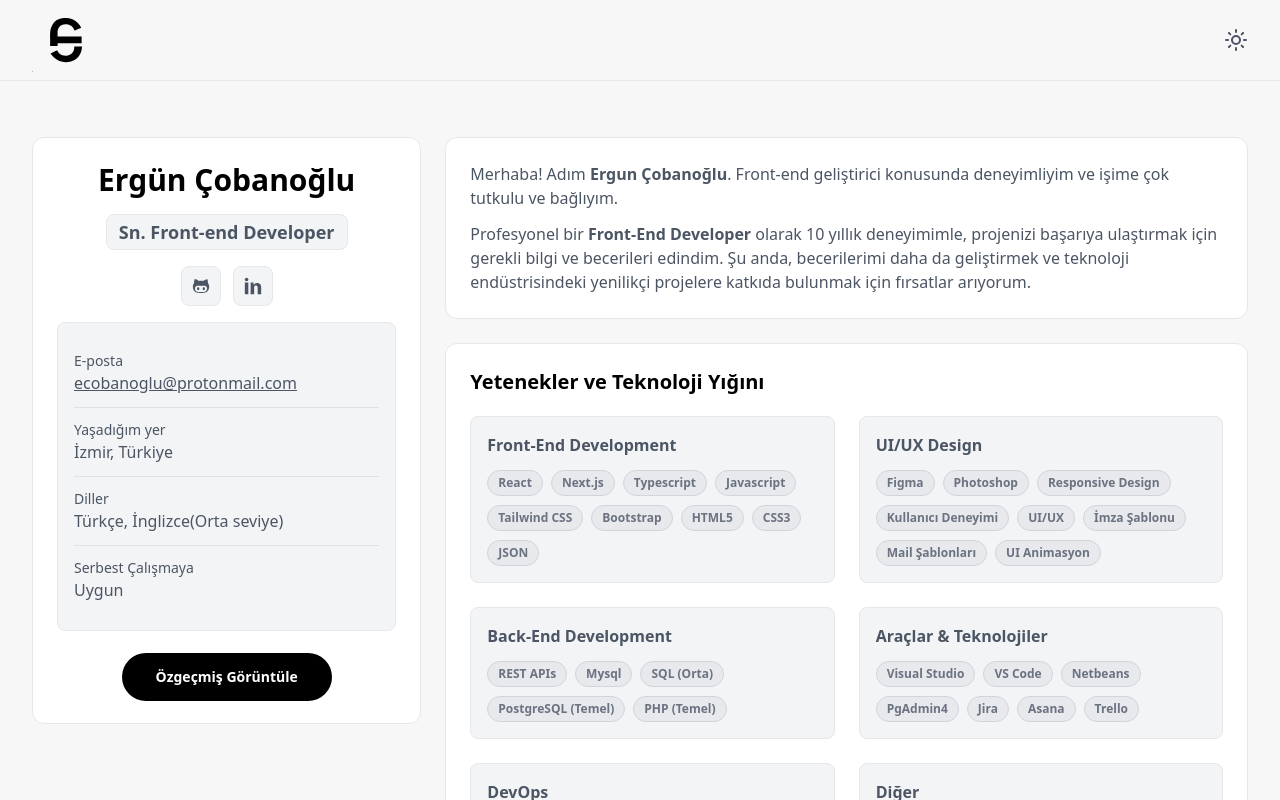
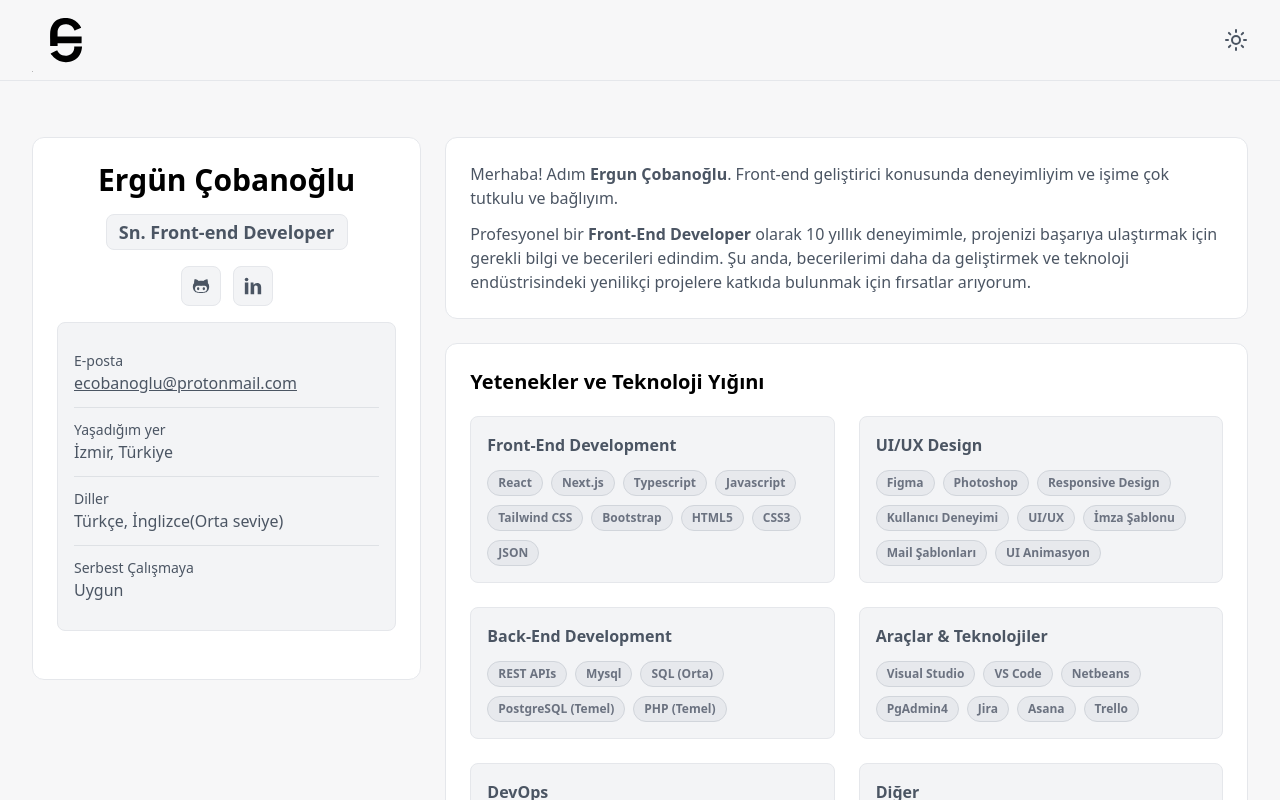
Before and after one commit to Ecobanoglu/ergun.github.io, a Next.js app: page / in a window 1280 px wide. Shown: the top 800 px of the page. Built offline with nearby package versions, Linux system fonts and the light colour scheme.

Commit message:
hide cv button

```diff
--- a/src/components/profile-card.tsx
+++ b/src/components/profile-card.tsx
@@ -49,7 +49,7 @@ export default function ProfileCard() {
           </div>
         </Box>
 
-        <Button className="mb-3 lg:mb-0">Özgeçmiş Görüntüle</Button>
+        {/*<Button className="mb-3 lg:mb-0">Özgeçmiş Görüntüle</Button>*/}
       </Card>
     </div>
   );
```
